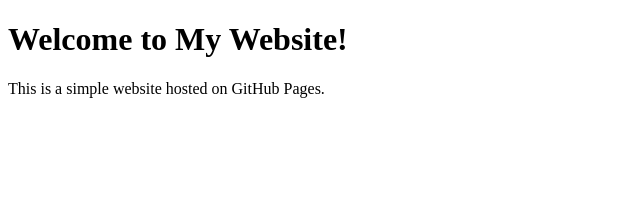
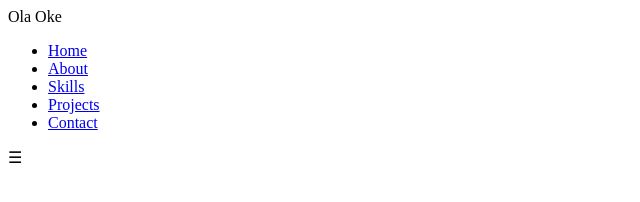
Before and after one commit to Funsho007/portfolio, a plain HTML site: page index.html in a window 1280 px wide. Shown: the whole page, without its empty margins (0-640 px from the left). Drawn offline with Linux system fonts and the light colour scheme.

Commit message:
title and nav bar

```diff
--- a/index.html
+++ b/index.html
@@ -3,11 +3,22 @@
 <head>
     <meta charset="UTF-8">
     <meta name="viewport" content="width=device-width, initial-scale=1.0">
-    <title>My Website</title>
-    <link rel="stylesheet" href="style.css">
+    <title>Ola Oke's Portfolio</title>
+    <script defer src="script.js"></script>
 </head>
 <body>
-    <h1>Welcome to My Website!</h1>
-    <p>This is a simple website hosted on GitHub Pages.</p>
+    <header>
+        <div class="logo">Ola Oke</div>
+        <nav>
+            <ul class="nav-links">
+                <li><a href="#home">Home</a></li>
+                <li><a href="#about">About</a></li>
+                <li><a href="#skills">Skills</a></li>
+                <li><a href="#projects">Projects</a></li>
+                <li><a href="#contact">Contact</a></li>
+            </ul>
+            <div class="menu-toggle" id="menu-toggle">
+                ☰
+            </div>
 </body>
 </html>
```
